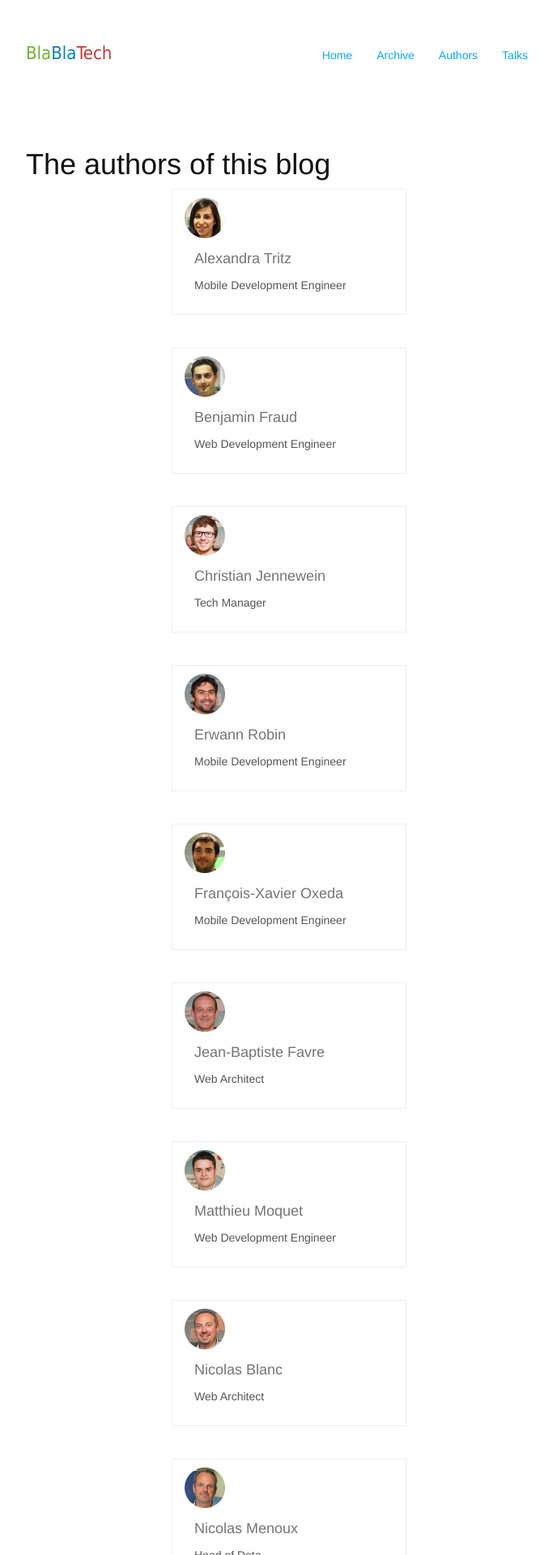
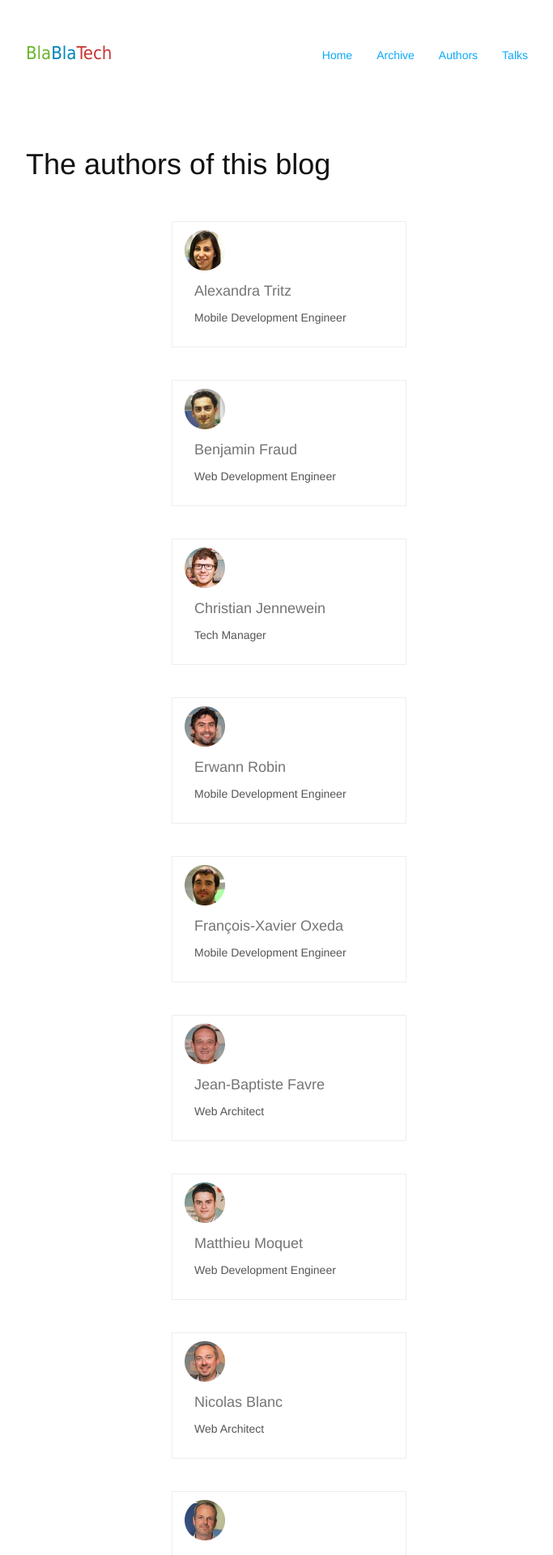
Before and after one commit to blablacar/blablatech, a Jekyll site: the page built from authors/index.html, in a window 1280 px wide. Shown: the top 1920 px of the page at 81% size, without its empty margins (283-966 px from the left). Built offline with Jekyll 4.4.1, drawn with Linux system fonts in a browser that asks for light colours; nearby versions of some CDN libraries; Markdown is read by kramdown in place of the engine named in the settings.

Commit message:
Fixes after feedback

```diff
--- a/blog/index.html
+++ b/blog/index.html
@@ -19,7 +19,7 @@
               <ul class="list-unstyled">
           {% endif %}
       {% endunless %}
-      <li class="text-center"><a href="{{ post.url }}">- {{ post.title }}</a></li>
+      <li class="text-center"><a href="{{ post.url }}">{{ post.title }}</a></li>
   {% endfor %}
   </ul>
 </div>
--- a/css/blablatech.css
+++ b/css/blablatech.css
@@ -184,8 +184,8 @@
  * Images
  */
 
-.authors{
-    margin-top: 40px;
+.media-list.authors{
+    margin: 50px auto 0 auto;
 }
 
 .authors img {
@@ -296,6 +296,10 @@
     .post-preview h1 {
         margin-top: 50px;
     }
+
+.author-container{
+    margin: 50px auto;
+}
 
 .author-container img{
     width: 50px;
```
